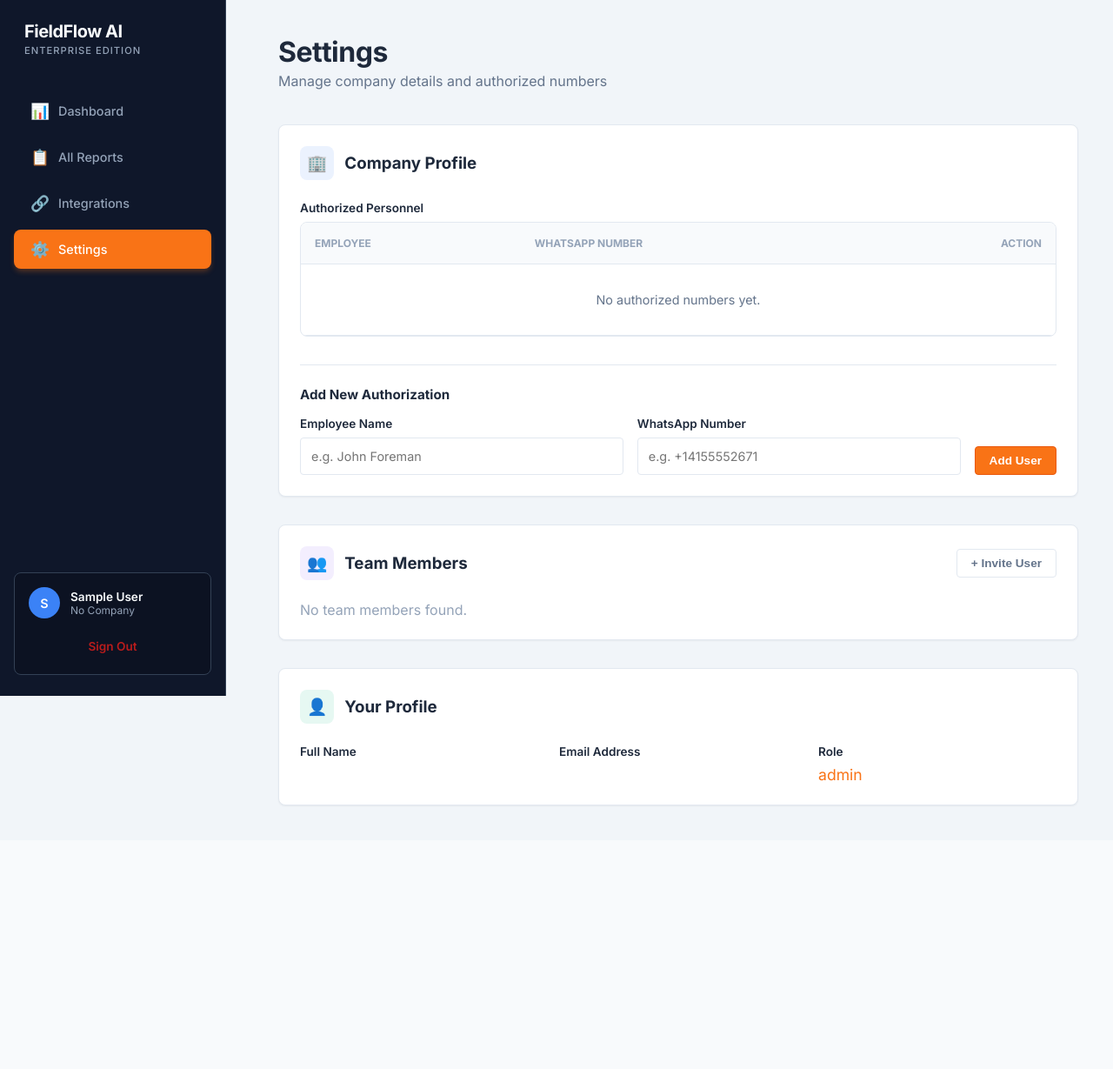
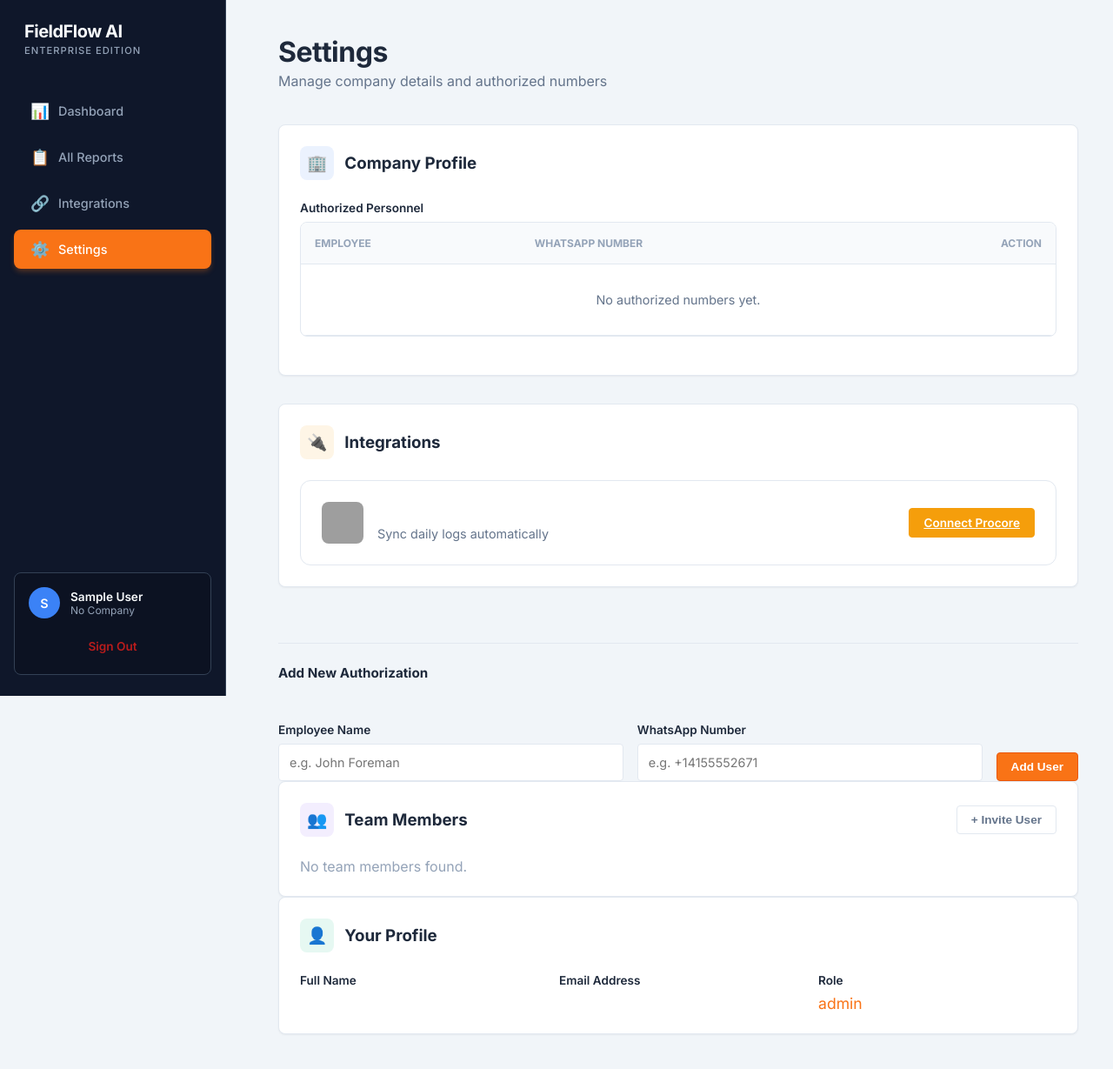
Before and after one commit to efekandursun/rapidsite-ai, a Flask app: page /settings in a window 1280 px wide. Shown: the whole page at 87% size. Before the commit the page ends 927 px from the top, so only its background shows below. Run offline with Flask 3, Linux system fonts and the light colour scheme; the visitor is signed in with stand-in values (Sample User, id 1); data comes from the database, SQL or seed files in the repository; data that the repository does not hold is empty; some libraries are stand-ins or nearby versions; grey boxes are pictures that could not be loaded.

Commit message:
procore testing v1

```diff
--- a/app.py
+++ b/app.py
@@ -18,6 +18,8 @@ from core.whatsapp_handler import whatsapp_bp
 from core.auth import auth_bp, login_required, get_current_user, get_current_company
 from core.database import Database
 from core.mailer import init_mail
+from connectors.procore import ProcoreConnector
+from connectors.base import ERPError
 
 app.register_blueprint(whatsapp_bp)
 app.register_blueprint(auth_bp)
@@ -27,6 +29,153 @@ db = Database()
 
 # Initialize mailer
 mail = init_mail(app)
+
+# Lazy init of Procore connector (token-based or OAuth)
+def get_procore_connector(company_id: int = None):
+    try:
+        if company_id:
+            # Load credentials from database
+            db = Database()
+            company = db.get_company(company_id)
+            if company and company.get('procore_access_token'):
+                return ProcoreConnector({
+                    "access_token": company.get('procore_access_token'),
+                    "refresh_token": company.get('procore_refresh_token'),
+                    "company_id": company.get('procore_company_id'),
+                    "client_id": os.getenv('PROCORE_CLIENT_ID'),
+                    "client_secret": os.getenv('PROCORE_CLIENT_SECRET'),
+                    "redirect_uri": os.getenv('PROCORE_REDIRECT_URI', request.host_url.rstrip('/') + '/procore/callback') if request else None
+                })
+
+        # Fallback to env vars (legacy/single-tenant)
+        return ProcoreConnector()
+    except Exception as e:
+        print(f"❌ Procore connector init failed: {e}")
+        return None
+
+
+def sync_report_to_procore(report: dict):
+    """Push approved report to Procore Daily Log."""
+    # Get company ID from report
+    company_id = report.get('company_id')
+    connector = get_procore_connector(company_id)
+    if not connector:
+        return False, "Procore connector unavailable"
+
+    if not report.get('parsed_data'):
+        return False, "Missing parsed_data"
+
+    project_id = report.get('project_id') or os.getenv('PROCORE_DEFAULT_PROJECT_ID')
+    if not project_id:
+        return False, "No project_id; set PROCORE_DEFAULT_PROJECT_ID or include in report"
+
+    try:
+        connector.authenticate()
+        result = connector.push_daily_log(project_id, report['parsed_data'])
+        erp_id = result.get("erp_id")
+        db.mark_synced(report['id'], erp_sync_id=erp_id)
+        return True, erp_id
+    except ERPError as e:
+        print(f"❌ Procore sync failed for report {report.get('id')}: {e}")
+        return False, str(e)
+    except Exception as e:
+        print(f"❌ Unexpected Procore error for report {report.get('id')}: {e}")
+        return False, str(e)
+
+
+# =============================================================================
+# PROCORE OAUTH ROUTES
+# =============================================================================
+
+@app.route('/procore/auth')
+@login_required
+def procore_auth():
+    """Initiate Procore OAuth flow."""
+    try:
+        # Dynamically determine redirect URI based on current host
+        redirect_uri = url_for('procore_callback', _external=True)
+
+        connector = ProcoreConnector({
+            "client_id": os.getenv('PROCORE_CLIENT_ID'),
+            "redirect_uri": redirect_uri
+        })
+        auth_url = connector.get_auth_url()
+        return redirect(auth_url)
+    except Exception as e:
+        return f"Error initiating Procore auth: {e}", 500
+
+
+@app.route('/procore/callback')
+@login_required
+def procore_callback():
+    """Handle Procore OAuth callback."""
+    code = request.args.get('code')
+    error = request.args.get('error')
+
+    if error:
+        return f"Procore auth error: {error}", 400
+
+    if not code:
+        return "No code provided", 400
+
+    try:
+        redirect_uri = url_for('procore_callback', _external=True)
+
+        connector = ProcoreConnector({
+             "client_id": os.getenv('PROCORE_CLIENT_ID'),
+             "client_secret": os.getenv('PROCORE_CLIENT_SECRET'),
+             "redirect_uri": redirect_uri
+        })
+
+        # Exchange code for tokens
+        tokens = connector.exchange_code_for_token(code)
+
+        # Get user's company
+        company = get_current_company()
+        if not company:
+            return "No company associated with user", 400
+
+        # Calculate expiration
+        expires_in = tokens.get('expires_in', 7200)
+        expires_at = int(datetime.now().timestamp()) + expires_in
+
+        # Get Procore company ID (optional, can be selected later)
+        # For now we'll just store the tokens
+
+        db.update_company_procore_tokens(
+            company['id'],
+            tokens['access_token'],
+            tokens['refresh_token'],
+            expires_at
+        )
+
+        return redirect(url_for('settings'))
+
+    except Exception as e:
+        print(f"❌ Procore callback failed: {e}")
+        return f"Authentication failed: {str(e)}", 500
+
+
+@app.route('/settings/procore/project', methods=['POST'])
+@login_required
+def update_procore_project():
+    """Update default Procore project."""
+    company = get_current_company()
+    if not company:
+        return "Unauthorized", 403
+
+    project_id = request.form.get('project_id')
+    procore_company_id = request.form.get('procore_company_id')
+
+    if project_id:
+        db.update_company_procore_project(company['id'], project_id)
+
+    # Also update procore company ID if provided
+    if procore_company_id:
+        with db.get_connection() as conn:
+            db._execute(conn, "UPDATE companies SET procore_company_id = ? WHERE id = ?", (procore_company_id, company['id']))
+
+    return redirect(url_for('settings'))
 
 
 # =============================================================================
@@ -183,15 +332,15 @@ def api_sync_report(report_id):
     if report['status'] != 'approved':
         return jsonify({"success": False, "error": "Report must be approved first"}), 400
 
-    # TODO: Implement actual Procore sync
-    # For now, just mark as synced
-    db.mark_synced(report_id, erp_sync_id="MOCK-SYNC-ID")
-
-    return jsonify({
-        "success": True,
-        "message": "Report synced to ERP",
-        "erp_sync_id": "MOCK-SYNC-ID"
-    })
+    success, erp_id_or_error = sync_report_to_procore(report)
+    if success:
+        return jsonify({
+            "success": True,
+            "message": "Report synced to Procore",
+            "erp_sync_id": erp_id_or_error
+        })
+    else:
+        return jsonify({"success": False, "error": erp_id_or_error}), 502
 
 
 @app.route('/api/v1/stats', methods=['GET'])
@@ -281,6 +430,12 @@ def dashboard_approve(report_id):
     report = db.get_report(report_id)
     db.approve_report(report_id, approved_by="Dashboard User")
 
+    # Attempt Procore sync (best-effort; errors are logged)
+    if report:
+        success, erp_id_or_error = sync_report_to_procore({**report, "id": report_id})
+        if not success:
+            print(f"⚠️ Procore sync failed for report {report_id}: {erp_id_or_error}")
+
     # Send WhatsApp notification
     if report and report.get('reported_by'):
         parsed = report.get('parsed_data', {})
@@ -333,7 +488,37 @@ def settings():
     # Get authorized numbers with names
     authorized_numbers = db.get_authorized_numbers(company['id']) if company else []
 
-    return render_template('settings.html', user=user, company=company, users=users, authorized_numbers=authorized_numbers)
+    # Get Procore projects if connected
+    procore_projects = []
+    procore_companies = []
+
+    if company and company.get('procore_access_token'):
+        try:
+            connector = get_procore_connector(company['id'])
+            # We might need to handle getting companies first if multi-company
+            # For now, let's get projects. Wait, endpoint requires company_id header.
+            # If we haven't selected a company_id yet, we might need to fetch available companies.
+
+            # Simple approach: If no company_id selected, fetch companies?
+            # Or just fetch projects and let connector handle it?
+            # Connector needs company_id header for most calls.
+
+            # Let's try to get companies via /vapid/companies or similar if needed
+            # But specific projects endpoint usually lists all accessible?
+
+            # For this MVP, let's assume we can list projects or it handles defaults.
+            # Actually, without procore-company-id header, many calls fail.
+            # We need a way to select procore company.
+
+            # Revisiting connector:
+            # It uses self.company_id for header.
+            # If not set, header is None.
+
+            pass
+        except Exception as e:
+            print(f"Failed to fetch Procore data: {e}")
+
+    return render_template('settings.html', user=user, company=company, users=users, authorized_numbers=authorized_numbers, procore_projects=procore_projects)
 
 
 @app.route('/settings/update', methods=['POST'])
--- a/requirements.txt
+++ b/requirements.txt
@@ -14,6 +14,7 @@ python-dotenv==1.0.1
 
 # WhatsApp Integration (Twilio)
 twilio==8.11.0
+Werkzeug==3.0.1  # for request data utils (already transitively present via Flask, pinned for consistency)
 
 # HTTP Client
 requests==2.31.0
--- a/templates/settings.html
+++ b/templates/settings.html
@@ -62,6 +62,69 @@
             </div>
         </div>
         </form>
+    </div>
+
+    <!-- Integrations -->
+    <div class="glass-card">
+        <h3 style="margin-bottom: 1.5rem; display: flex; align-items: center; gap: 0.75rem;">
+            <span style="background: rgba(245, 158, 11, 0.1); padding: 0.5rem; border-radius: 8px;">🔌</span>
+            Integrations
+        </h3>
+
+        <div
+            style="display: flex; align-items: center; justify-content: space-between; padding: 1.5rem; background: rgba(255,255,255,0.05); border-radius: 12px; border: 1px solid var(--border-light);">
+            <div style="display: flex; align-items: center; gap: 1rem;">
+                <div
+                    style="width: 48px; height: 48px; background: white; border-radius: 8px; display: flex; align-items: center; justify-content: center; overflow: hidden;">
+                    <img src="https://companieslogo.com/img/orig/PCOR-561937ff.png?t=1650958611" alt="Procore"
+                        style="width: 100%; height: 100%; object-fit: cover;">
+                </div>
+                <div>
+                    <h4 style="margin: 0; color: white;">Procore</h4>
+                    <p style="margin: 0.25rem 0 0; color: var(--text-secondary); font-size: 0.9rem;">Sync daily logs
+                        automatically</p>
+                </div>
+            </div>
+
+            {% if company and company.procore_access_token %}
+            <div style="display: flex; align-items: center; gap: 1rem;">
+                <span class="badge"
+                    style="background: rgba(16, 185, 129, 0.2); color: #34d399; padding: 0.5rem 1rem;">Connected</span>
+            </div>
+            {% else %}
+            <a href="{{ url_for('procore_auth') }}" class="btn btn-primary"
+                style="background: #f59e0b; border-color: #f59e0b;">
+                Connect Procore
+            </a>
+            {% endif %}
+        </div>
+
+        {% if company and company.procore_access_token %}
+        <form method="POST" action="{{ url_for('update_procore_project') }}"
+            style="margin-top: 1.5rem; padding-top: 1.5rem; border-top: 1px solid var(--border-light);">
+            <div class="form-group">
+                <label class="form-label">Default Project ID</label>
+                <div style="display: flex; gap: 1rem;">
+                    <input type="text" name="project_id" class="form-control"
+                        value="{{ company.procore_default_project_id or '' }}" placeholder="Enter Procore Project ID">
+                    <button type="submit" class="btn btn-secondary">Save</button>
+                </div>
+                <p class="form-hint" style="color: var(--text-muted); font-size: 0.8rem; margin-top: 0.5rem;">Navigate
+                    to your Procore project and copy the ID from the URL (e.g., /12345/...).</p>
+            </div>
+            <div class="form-group" style="margin-bottom: 0;">
+                <label class="form-label">Procore Company ID</label>
+                <div style="display: flex; gap: 1rem;">
+                    <input type="text" name="procore_company_id" class="form-control"
+                        value="{{ company.procore_company_id or '' }}" placeholder="Enter Procore Company ID">
+                    <button type="submit" class="btn btn-secondary">Save</button>
+                </div>
+                <p class="form-hint" style="color: var(--text-muted); font-size: 0.8rem; margin-top: 0.5rem;">Often
+                    found in the URL or account settings.</p>
+            </div>
+        </form>
+        {% endif %}
+    </div>
 
     <!-- Add New Number Form (Separate) -->
     <h4
```
Also changed, not shown: connectors/procore.py (+86 -7 lines), core/database.py (+71 -0 lines), core/whatsapp_handler.py (+120 -30 lines). Lines whose indentation alone changed are shown as unchanged.
